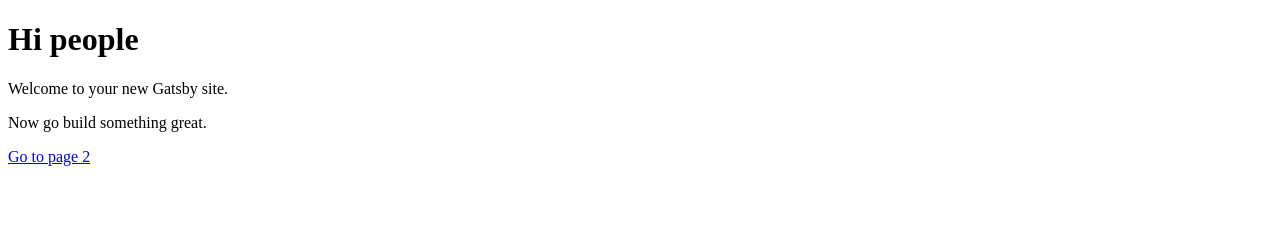
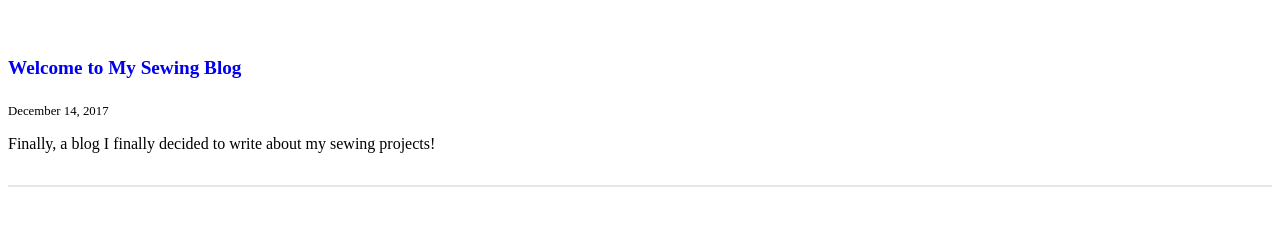
Before and after one commit to tymeart/sewing, a Gatsby site: page / in a window 1280 px wide. Built offline with nearby package versions, Linux system fonts and the light colour scheme; Gatsby itself is replaced by a stand-in of ours.

Commit message:
Create list of posts on index page

```diff
--- a/src/pages/index.js
+++ b/src/pages/index.js
@@ -1,13 +1,49 @@
 import React from 'react'
 import Link from 'gatsby-link'
+import Helmet from 'react-helmet'
 
-const IndexPage = () => (
-  <div>
-    <h1>Hi people</h1>
-    <p>Welcome to your new Gatsby site.</p>
-    <p>Now go build something great.</p>
-    <Link to="/page-2/">Go to page 2</Link>
-  </div>
-)
+import '../styles/blog-listing.scss'
 
-export default IndexPage
+export default function Index({data}) {
+  const {edges: posts} = data.allMarkdownRemark;
+  return(
+    <div className="blog-posts">
+      {posts
+        .filter(post => post.node.frontmatter.title.length > 0)
+        .map(({node: post}) => {
+          return (
+            <div className="blog-post-preview" key={post.id}>
+              <h1>
+                <Link to={post.frontmatter.path}>
+                  {post.frontmatter.title}
+                </Link>
+              </h1>
+              <h2>{post.frontmatter.date}</h2>
+              <p>{post.excerpt}</p>
+            </div>
+          );
+        })
+      }
+    </div>
+  );
+}
+
+export const pageQuery = graphql`
+  query IndexQuery {
+    allMarkdownRemark(
+      sort: { order: DESC, fields: [frontmatter___date] }
+    ) {
+      edges {
+        node {
+          excerpt(pruneLength: 250)
+          id
+          frontmatter {
+            title
+            date(formatString: "MMMM DD, YYYY")
+            path
+          }
+        }
+      }
+    }
+  }
+`;
--- /dev/null
+++ b/src/styles/blog-listing.scss
@@ -0,0 +1,14 @@
+div.blog-post-preview {
+    border-bottom: 2px solid #e6e6e6;
+    padding-top: 1rem;
+    padding-bottom: 1rem;
+    margin-bottom: 1rem;
+}
+h1 > * {
+    font-size: 1.2rem;
+    text-decoration-line: none;
+}
+h2 {
+    font-size: 0.8rem !important;
+    font-weight: 100 !important;
+}
```
